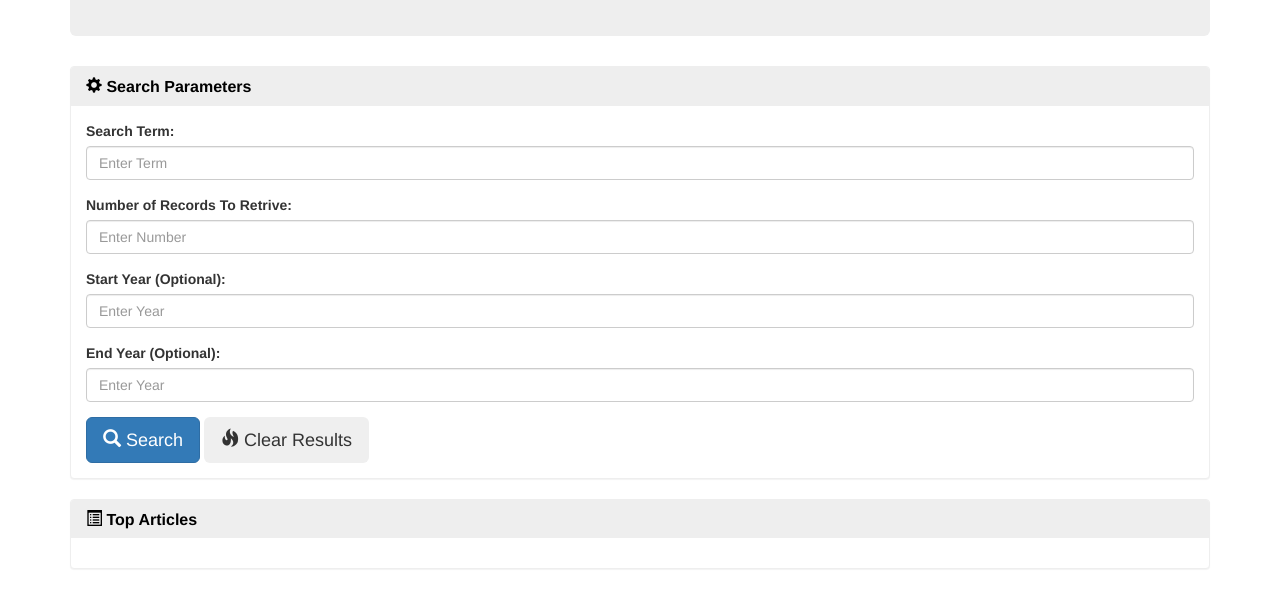
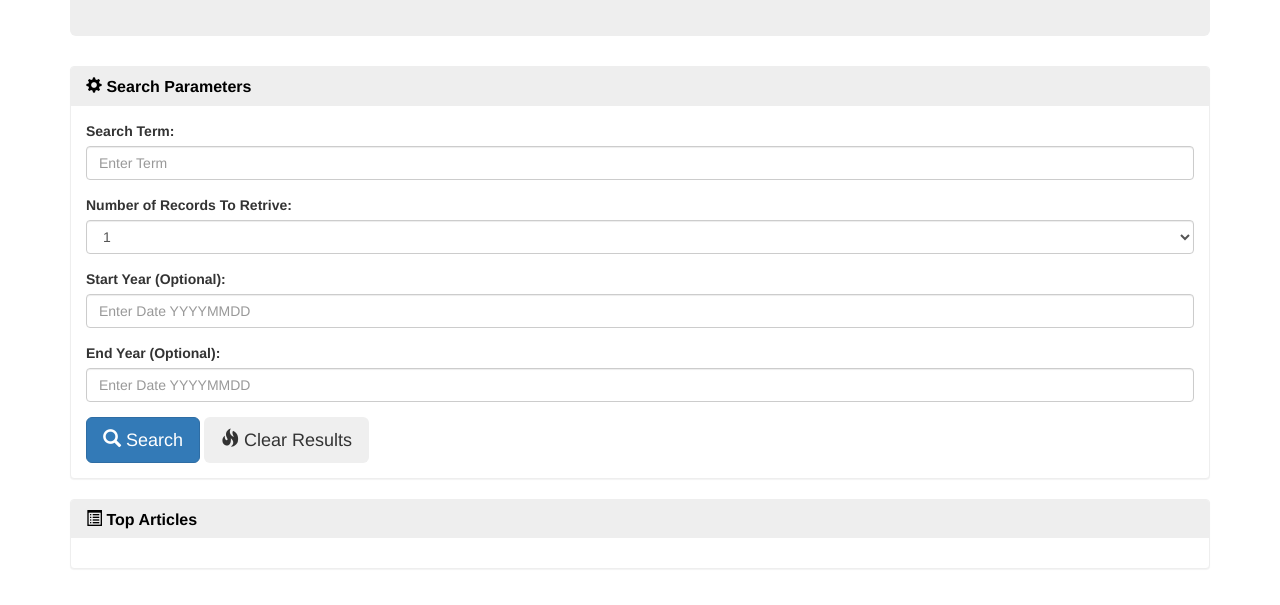
Before and after one commit to kanwisher/New-York-Times-API, a plain HTML site: page index.html in a window 1280 px wide. Shown: the part 159-764 px from the top of the page. Drawn offline with nearby package versions, Linux system fonts and the light colour scheme.

Commit message:
Add date Add record drop down <frontend>

```diff
--- a/index.html
+++ b/index.html
@@ -40,17 +40,22 @@
 
 						<div class="form-group">
 					    <label for="exampleInputEmail1">Number of Records To Retrive:</label>
-					    <input type="email" class="form-control" id="recordsNumber" placeholder="Enter Number">
+					    <select class="form-control" id="recordsNumber" placeholder="Select One">
+						    <option>1</option>
+						    <option>5</option>
+						    <option>10</option>
+					    </select>
+
 					  	</div>
 
 					  	<div class="form-group">
 					    <label for="exampleInputEmail1">Start Year (Optional):</label>
-					    <input type="email" class="form-control" id="startYear" placeholder="Enter Year">
+					    <input type="email" class="form-control" id="startYear" placeholder="Enter Date YYYYMMDD">
 					  	</div>
 
 					  	<div class="form-group">
 					    <label for="exampleInputEmail1">End Year (Optional):</label>
-					    <input type="email" class="form-control" id="endYear" placeholder="Enter Year">
+					    <input type="email" class="form-control" id="endYear" placeholder="Enter Date YYYYMMDD">
 					  	</div>
 
 					  	<button type="button" class="btn btn-primary btn-lg" id="submit"><span class="glyphicon glyphicon-search"></span>  Search</button>
```
